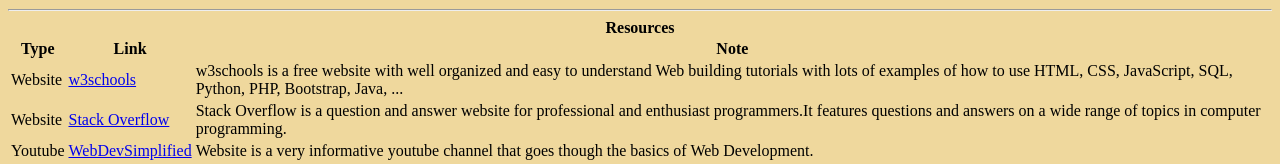
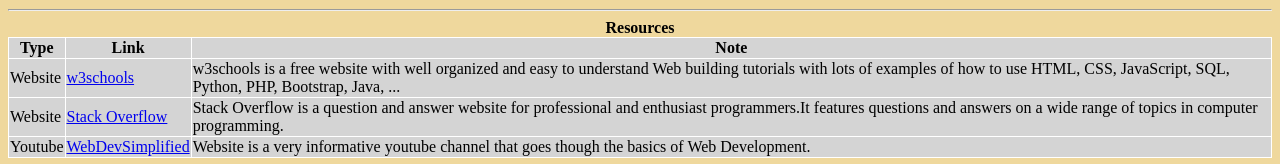
Before and after one commit to midnightcoder04/simple_projects, a plain HTML site: page Workshop/index.html in a window 1280 px wide. Shown: the part 655-819 px from the top of the page. Drawn offline with Linux system fonts and the light colour scheme.

Commit message:
table row and column style changes

```diff
--- a/Workshop/style.css
+++ b/Workshop/style.css
@@ -19,6 +19,13 @@
     color: #fa9f42;
     font-size: 0.75em;
 }
+table, th, td {
+  border: 1px solid white;
+  border-collapse: collapse;
+}
+th, td {
+  background-color: #D4D4D4;
+}
 #copyright {
     padding-top: 12px;
     font-size: 0.75em;
```
